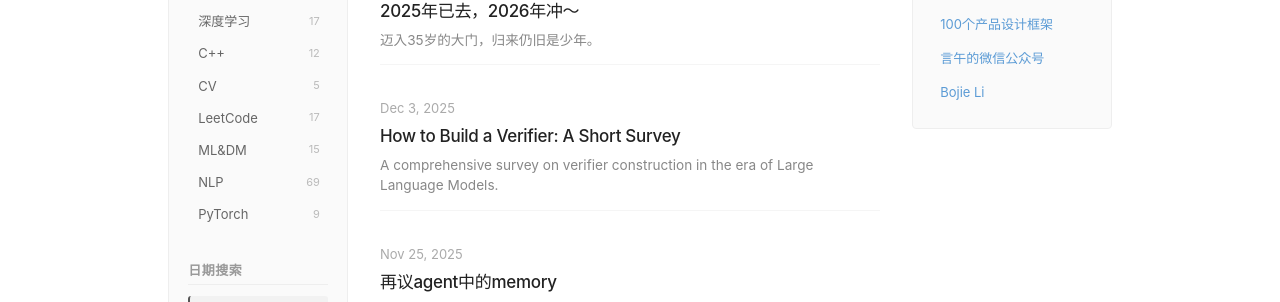
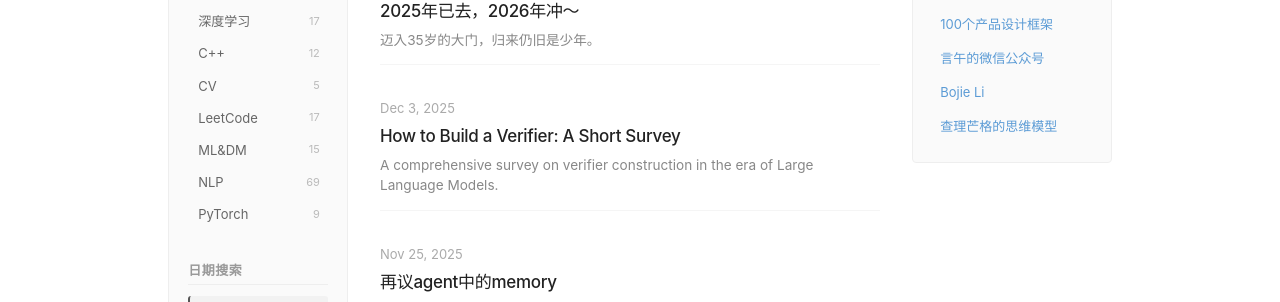
Before and after one commit to zhpmatrix/zhpmatrix.github.io, a Jekyll site: the page built from index.html, in a window 1280 px wide. Shown: the part 311-613 px from the top of the page. Built offline with Jekyll 4.4.1, drawn with Linux system fonts in a browser that asks for light colours; comment, search, counter and statistics services are not loaded.

Commit message:
Add Munger mental models to recommended links

```diff
--- a/index.html
+++ b/index.html
@@ -55,6 +55,7 @@ layout: default
           <a href="https://pmframe.works/" target="_blank">100个产品设计框架</a>
           <a href="https://mp.weixin.qq.com/s/ZloR4kbXacxpcEkIEv3oUQ" target="_blank">言午的微信公众号</a>
           <a href="https://01.me/" target="_blank">Bojie Li</a>
+          <a href="https://mungermodels.com/" target="_blank">查理芒格的思维模型</a>
         </div>
       </div>
     </div>
```
